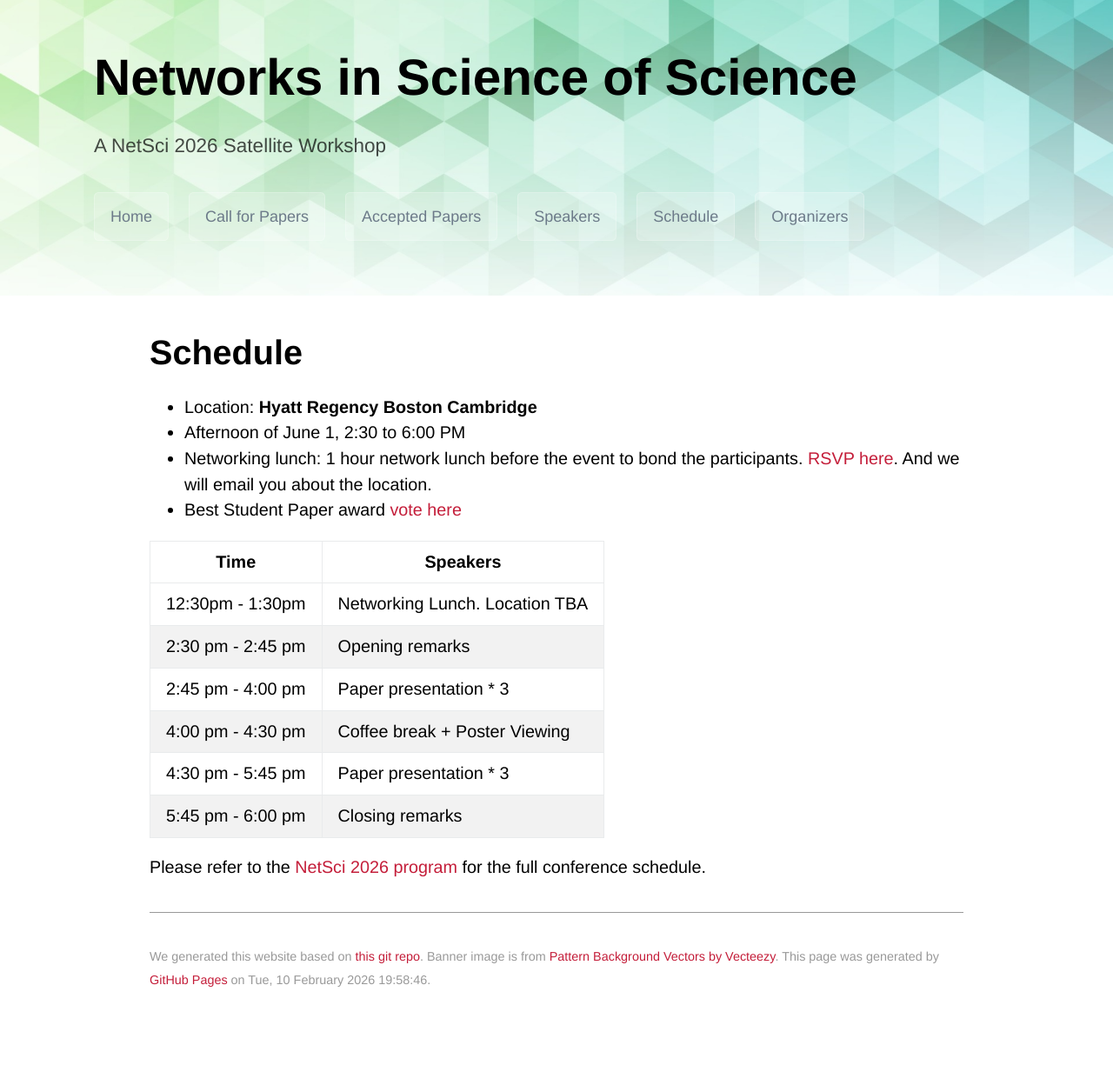
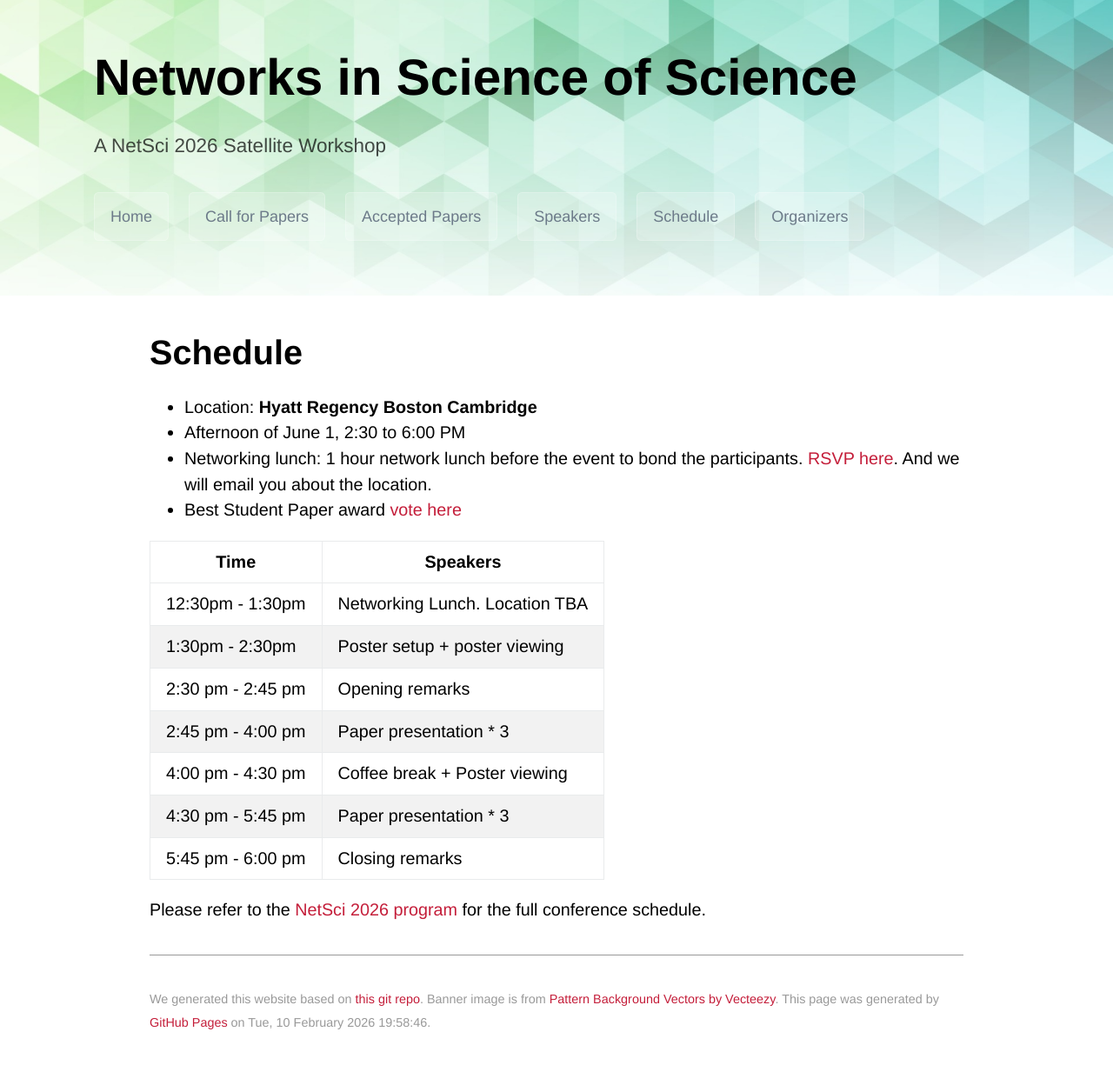
Before and after one commit to netscisci/netscisci.github.io, a Jekyll site: the page built from schedule.md, in a window 1280 px wide. Shown: the whole page at 87% size. Built offline with Jekyll 4.4.1, drawn with Linux system fonts in a browser that asks for light colours; some web fonts are replaced; our own code applies the rules of GitHub Pages for plain Markdown files; before the commit the page ends 1176 px from its top, so only the background shows below that.

Commit message:
Update schedule.md

```diff
--- a/schedule.md
+++ b/schedule.md
@@ -10,9 +10,10 @@ layout: default
 | Time      | Speakers |
 | ----------- | ----------- |
 |12:30pm - 1:30pm|Networking Lunch. Location TBA|
+|1:30pm - 2:30pm|Poster setup + poster viewing|
 |2:30 pm - 2:45 pm|Opening remarks|
 |2:45 pm - 4:00 pm|Paper presentation * 3|
-|4:00 pm - 4:30 pm|Coffee break + Poster Viewing|
+|4:00 pm - 4:30 pm|Coffee break + Poster viewing|
 |4:30 pm - 5:45 pm|Paper presentation * 3|
 |5:45 pm - 6:00 pm|Closing remarks|
 
```
